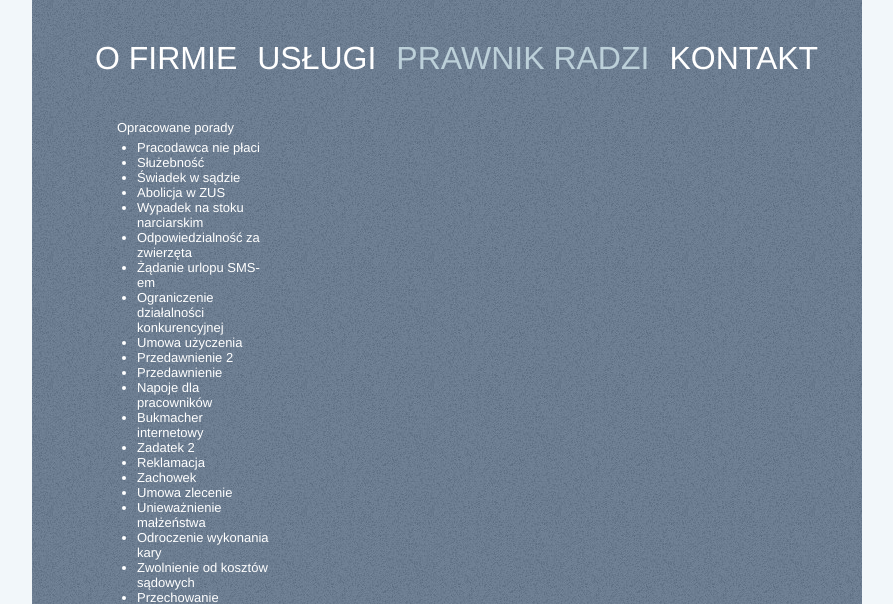
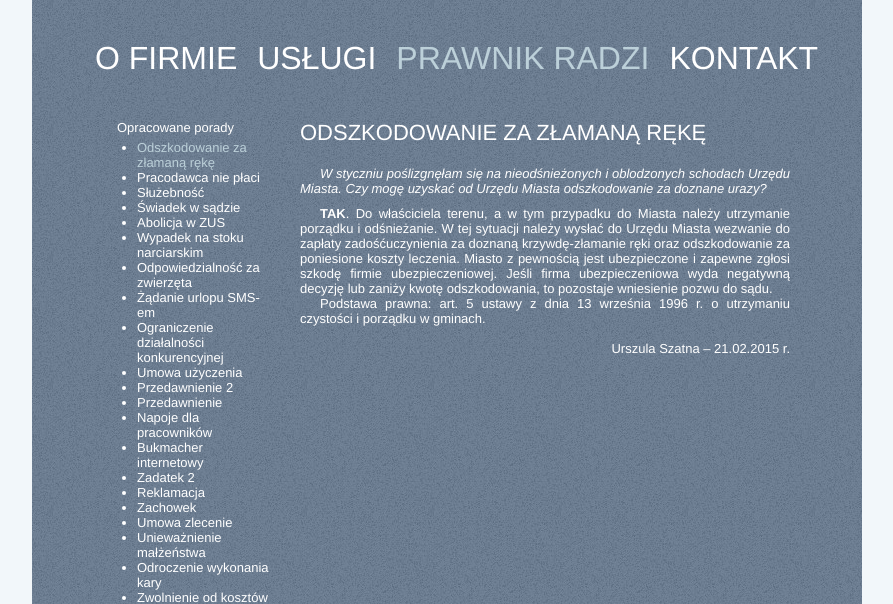
Before and after one commit to maciej-rosiek/www, a PHP site: a page that uses urszulaszatna/prawnik-radzi.php in a window 1280 px wide. Shown: the top 604 px of the page, without its empty margins (193-1086 px from the left). Run offline with PHP 8.4, Linux system fonts and the light colour scheme; data that the repository does not hold is empty.

Commit message:
Added new article

```diff
--- a/urszulaszatna/prawnik-radzi.php
+++ b/urszulaszatna/prawnik-radzi.php
@@ -41,7 +41,8 @@
 		"abolicja-w-zus" => "Abolicja w ZUS",
 		"swiadek-w-sadzie" => "Świadek w sądzie",
 		"sluzebnosc" => "Służebność",
-		"pracodawca-nie-placi" => "Pracodawca nie płaci"
+		"pracodawca-nie-placi" => "Pracodawca nie płaci",
+                "odszkodowanie-za-zlamana-reke" => "Odszkodowanie za złamaną rękę"
 	);
 	$art = $_GET['art'];
 	if ($art == '') $art = key( array_slice( $porady, -1, 1, TRUE ) );
@@ -57,6 +58,12 @@
 </div>
 <div class="right-content">
   <h2><?=mb_convert_case($porady[$art], MB_CASE_UPPER, "UTF-8")?></h2>
+  <?if ($art == "odszkodowanie-za-zlamana-reke"):?>
+	<p class="question">W styczniu poślizgnęłam się na nieodśnieżonych i oblodzonych schodach Urzędu Miasta. Czy mogę uzyskać od Urzędu Miasta odszkodowanie za doznane urazy?</p>
+	<p><b>TAK</b>. Do właściciela terenu, a w tym przypadku do Miasta należy utrzymanie porządku i odśnieżanie. W tej sytuacji należy wysłać do Urzędu Miasta wezwanie do zapłaty zadośćuczynienia za doznaną krzywdę-złamanie ręki oraz odszkodowanie za poniesione koszty leczenia. Miasto z pewnością jest ubezpieczone i zapewne zgłosi szkodę firmie ubezpieczeniowej. Jeśli firma ubezpieczeniowa wyda negatywną decyzję lub zaniży kwotę odszkodowania, to pozostaje wniesienie pozwu do sądu.</p>
+	<p>Podstawa prawna: art. 5 ustawy z dnia 13 września 1996 r. o utrzymaniu czystości i porządku w gminach.</p>
+    <p class="signature">Urszula Szatna – 21.02.2015 r.</p>
+  <?endif?>
   <?if ($art == "pracodawca-nie-placi"):?>
 	<p class="question">Jestem zatrudniona na umowę o pracę na czas nieokreślony. Pracodawca do tej pory nie wypłacił mi wynagrodzenia za miesiąc listopad i grudzień 2012 r., a w październiku 2012 r. otrzymałam wynagrodzenie w ratach po 300 zł. Co mogę zrobić, kiedy pracodawca nie wypłaca należnego pracownikowi wynagrodzenia w terminie?</p>
 	<p>Pracodawca ma obowiązek terminowego wypłacania wynagrodzenia za pracę co najmniej raz w miesiącu, w stałym z góry określonym dniu, nie później niż w ciągu pierwszych 10 dni następnego miesiąca kalendarzowego. Jeśli pracodawca opóźnia się z wypłatą wynagrodzenia to pracownik ma prawo wnieść do wydziału pracy sądu rejonowego właściwego dla siedziby pracodawcy pozew o zapłatę wynagrodzenia za pracę wraz z odsetkami z tytułu opóźnienia. Zanim złoży się pozew przeciwko pracodawcy, należy wysłać do niego wezwanie do zapłaty, które musi spełniać wymogi formalne i materialne. W wezwaniu do zapłaty należy dokładnie określić na jakiej podstawie i jakiej kwoty domaga się pracownik. Podaje się również na jakie konto ma wpłynąć należne świadczenie oraz informację, że jeśli nie spełni pracodawca roszczenia to sprawa zostanie skierowana na drogę sądową.</p>
```
